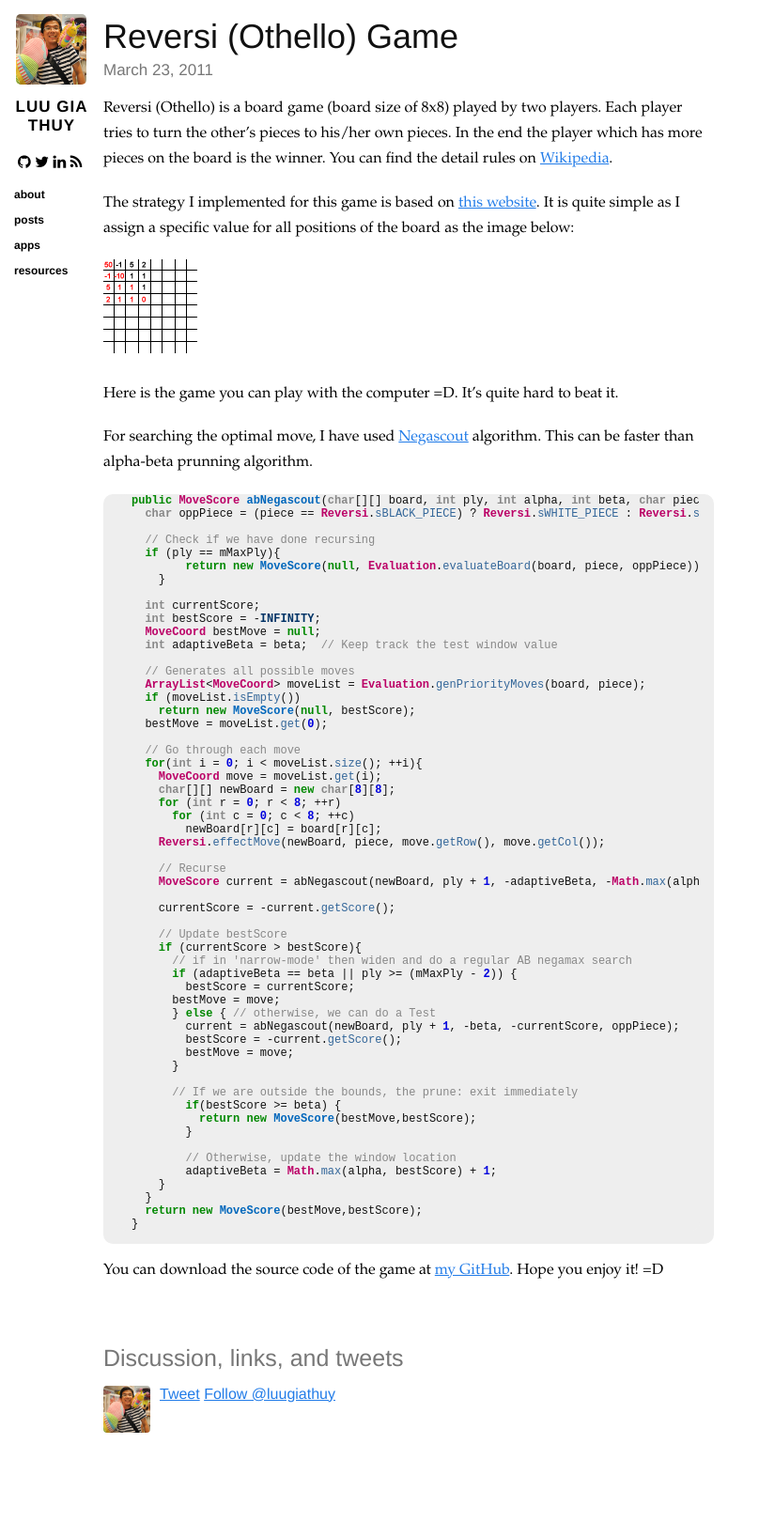
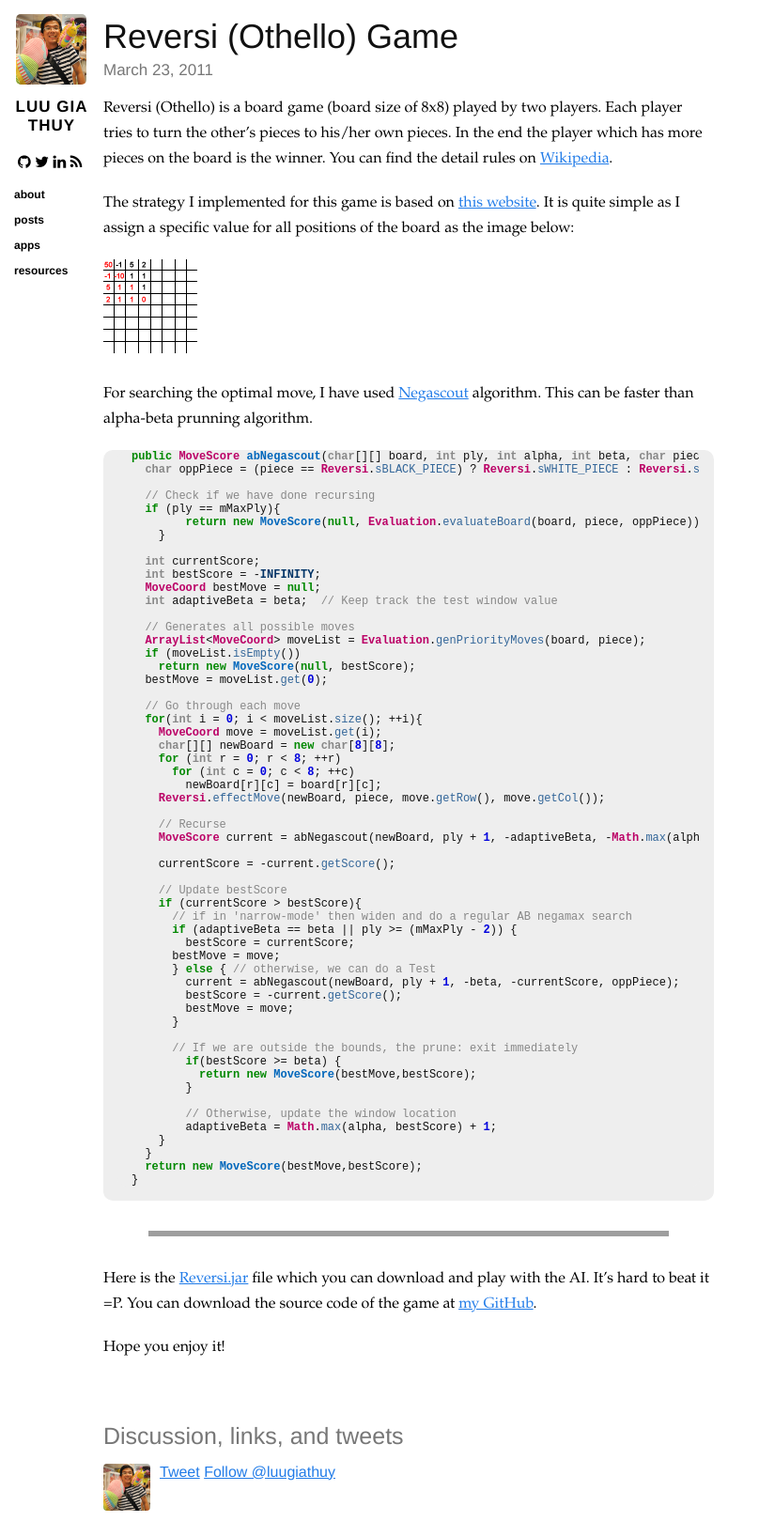
Before and after one commit to luugiathuy/luugiathuy.github.io, a Jekyll site: the page built from _posts/2011-03-23-reversi-othello-board-game.md, in a window 1280 px wide. Shown: the whole page at 94% size, without its empty margins (0-808 px from the left). Built offline with Jekyll 4.4.1, drawn with Linux system fonts in a browser that asks for light colours; nearby versions of some CDN libraries; some web fonts are replaced; Markdown is read by kramdown in place of the engine named in the settings; comment, search, counter and statistics services are not loaded; before the commit the page ends 1553 px from its top, so only the background shows below that; some of the changed lines change nothing that is shown; grey boxes are pictures that could not be loaded.

Commit message:
Add Reversi.jar to download and play

````diff
--- a/_posts/2011-03-23-reversi-othello-board-game.md
+++ b/_posts/2011-03-23-reversi-othello-board-game.md
@@ -19,20 +19,6 @@ Reversi (Othello) is a board game (board size of 8x8) played by two players. Eac
 The strategy I implemented for this game is based on [this website][ReversiBasicStrategy]. It is quite simple as I assign a specific value for all positions of the board as the image below:
 
 ![Board value](/images/board6.gif)
-
-Here is the game you can play with the computer =D. It's quite hard to beat it.
-
-<script type="text/javascript" src="http://www.java.com/js/deployJava.js"></script>
-<script type="text/javascript">
-  var attributes = {code:'com.luugiathuy.games.reversi.ReversiApplet.class',width:560, height:500};var parameters = {jnlp_href:'http://luugiathuy.com/applets/Reversi.jnlp'};var version = '1.6';deployJava.runApplet(attributes, parameters, version);
-</script>
-<noscript>This page requires JavaScript.</noscript>
-<script type="text/javascript" src="http://www.oracle.com/ocom/groups/systemobject/@mktg_admin/documents/systemobject/s_code_download.js" language="JavaScript"></script><script type="text/javascript" src="http://www.oracle.com/ocom/groups/systemobject/@mktg_admin/documents/systemobject/s_code.js" language="JavaScript">
-</script>
-<script type="text/javascript" language="javascript">
-  var s_code = s.t();
-  if (s_code) document.write(s_code);
-</script>
 
 For searching the optimal move, I have used [Negascout][NegascoutWikipedia] algorithm. This can be faster than alpha-beta prunning algorithm.
 
@@ -95,7 +81,11 @@ public MoveScore abNegascout(char[][] board, int ply, int alpha, int beta, char
 }
 ```
 
-You can download the source code of the game at [my GitHub][ReversiGitHub]. Hope you enjoy it! =D
+- - -
+
+Here is the [Reversi.jar](/files/Reversi.jar) file which you can download and play with the AI. It's hard to beat it =P. You can download the source code of the game at [my GitHub][ReversiGitHub].
+
+Hope you enjoy it!
 
 [ReversiWikipedia]: http://en.wikipedia.org/wiki/Reversi/Othello
 [ReversiBasicStrategy]: http://www.site-constructor.com/othello/Present/Basic_Strategy.html
````
Also changed, not shown: 1 other file.
